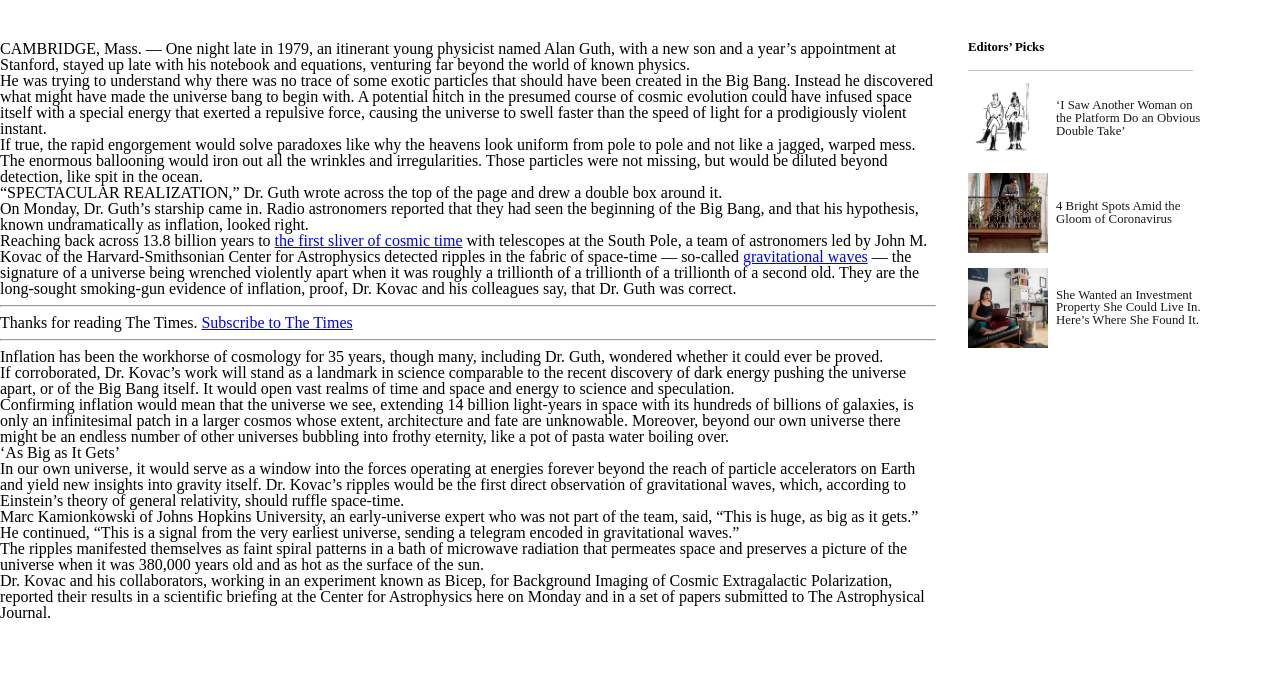
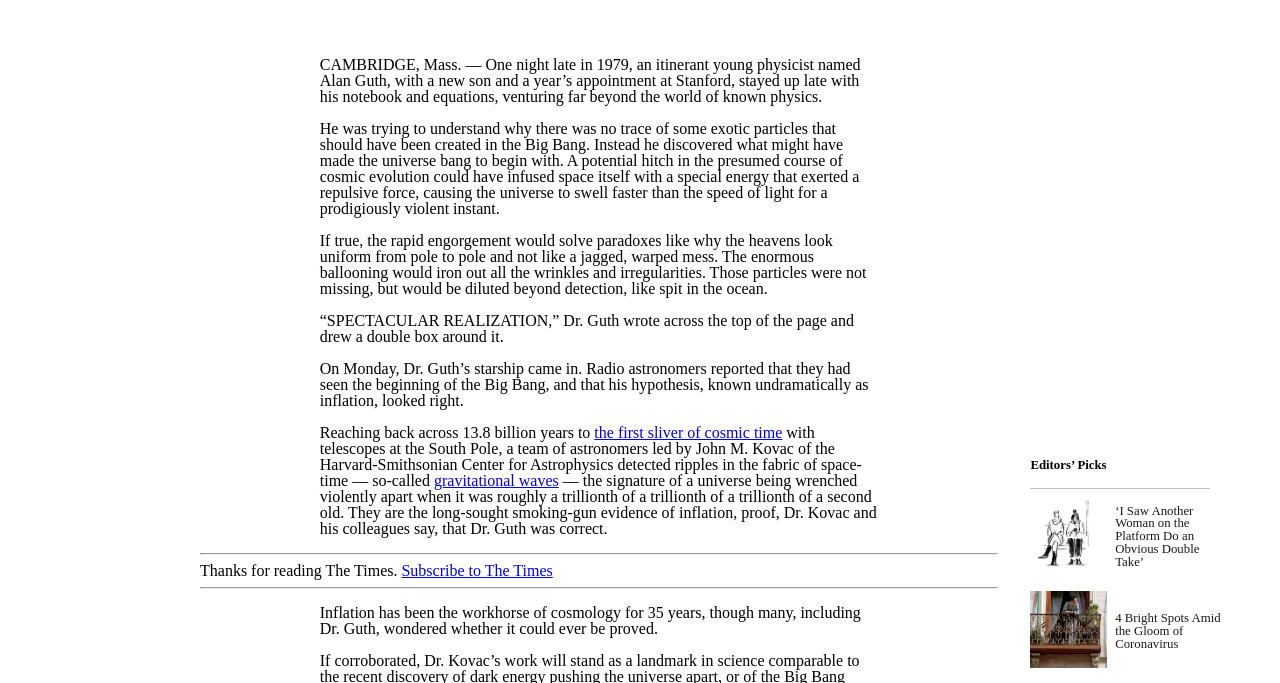
Before and after one commit to chirchir12/new-york-times-clone, a plain HTML site: page index.html in a window 1280 px wide. Shown: the part 1000-1683 px from the top of the page. Before the commit the page ends 1621 px from the top, so only its background shows below. Drawn offline with Linux system fonts and the light colour scheme.

Commit message:
Centered main content horizontally

```diff
--- a/style.css
+++ b/style.css
@@ -248,21 +248,29 @@ span[rel="author"]{
 	color: inherit;
 }
 
+
+/***********main article*******/
 .content-aside-container {
 	display: grid;
-	grid-template-columns: 3fr 1fr;
+	grid-template-columns: 4fr 1fr;
 	grid-template-rows: 1fr;
 	grid-gap: 2rem;
-
-
+	justify-content: center;
+	align-items: center;
 }
 
-/* **********aside*********** */
+.content-container{
+	padding-left: 200px;
+}
+
+.content-container p{
+	width: 70%;
+	margin: 1rem auto;
+}
 
 
 
-
-
+/* **********aside*********** */
 .editor-picks-content-container {
 	width: 80%;
 	height: 20rem;
```
